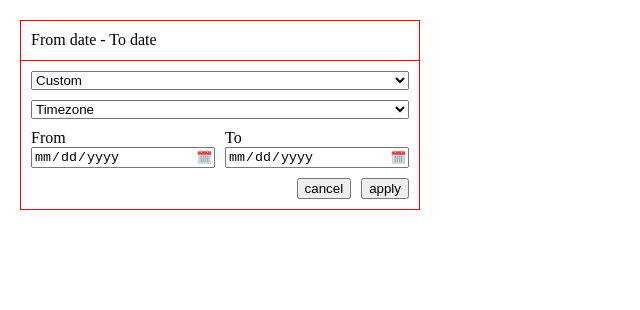
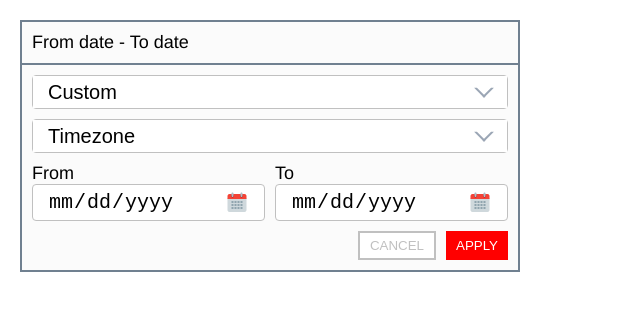
Before and after one commit to Fribolt/date-range-picker, a plain HTML site: page index.html in a window 1280 px wide. Shown: the whole page, without its empty margins (0-640 px from the left). Drawn offline with Linux system fonts and the light colour scheme.

Commit message:
added style

```diff
--- a/index.html
+++ b/index.html
@@ -12,6 +12,7 @@
     <p class="date-period">From date - To date</p>
 
     <div class="date-picker-container">
+        <div class="select-container">
             <select id="static-date-range" class="static-date-range">
                 <option value="custom">Custom</option>
                 <option value="today">Today</option>
@@ -20,25 +21,28 @@
                 <option value="last30Days">Last 30 days</option>
                 <option value="last90Days">Last 90 days</option>
             </select>
+        </div>
 
+        <div class="select-container">
             <select class="timezone">
                 <option>Timezone</option>
             </select>
+        </div>
 
         <div class="select-date-range">
-            <div>
-                <label for="from-date">From</label>
-                <input type="date" id="from-date">
+            <div class="input-container">
+                <label  for="from-date">From</label>
+                <input  type="date" id="from-date">
             </div>
 
-            <div>
+            <div class="input-container">
                 <label for="to-date">To</label>
                 <input type="date" id="to-date">
             </div>
         </div>
         <div class="buttons">
-            <button class="cancel">cancel</button>
-            <button class="apply">apply</button>
+            <button class="button cancel">cancel</button>
+            <button class="button apply">apply</button>
         </div>
     </div>
 </div>
--- a/main.js
+++ b/main.js
@@ -1,9 +1,9 @@
 let selectedDate = null;
+const dateNow = new Date();
 const selectDateRangeElement = document.querySelector('#static-date-range');
 const datePeriodElement = document.querySelector('.date-period');
 const fromDateSelect = document.querySelector('#from-date');
 const toDateSelect = document.querySelector('#to-date');
-const dateNow = new Date();
 const dateRangePeriod = {
     'custom': 0,
     'today': 0,
@@ -75,9 +75,10 @@ const setDate = (date, message) => date ? new Date(date) : `${message} date`;
 const updateInputs = () => {
     showSelectedDate();
     selectDateRangeElement.value = 'custom';
-    setDiapason();
 };
 
 selectDateRangeElement.onchange = () => showDateRange(selectDateRangeElement.value);
-fromDateSelect.onchange = () => updateInputs();
-toDateSelect.onchange = () => updateInputs();
+fromDateSelect.onchange  = () => updateInputs();
+fromDateSelect.onblur  = () => setDiapason();
+toDateSelect.onchange  = () => updateInputs();
+toDateSelect.onblur  = () => setDiapason();
--- a/styles.scss
+++ b/styles.scss
@@ -1,5 +1,7 @@
 body {
   margin: 0;
+  padding: 20px 0 0 20px;
+  font: normal 18px Helvetica, Arial;
 }
 
 * {
@@ -7,18 +9,58 @@ body {
 }
 
 .date-range-picker {
-  max-width: 400px;
   display: flex;
   flex-direction: column;
-  margin: 20px;
-  border: 1px solid red;
-}
+  max-width: 500px;
+  width: 100%;
+  border: 2px solid slategray;
+  background-color: #fbfbfb;
 
   .date-period {
     min-height: 40px;
     margin: 0;
     padding: 10px;
-  border-bottom: 1px solid red;
+    border-bottom: 2px solid slategray;
+  }
+
+  input,
+  .select-container {
+    border-radius: 4px;
+    border: solid silver 1px;
+  }
+
+  input,
+  select {
+    width: 100%;
+    padding: 5px 15px;
+    font-size: 20px;
+    background-color: #FFFFFF;
+  }
+
+  .select-container {
+    position: relative;
+
+    &:after {
+      content: '';
+      position: absolute;
+      display: block;
+      top: 50%;
+      right: 16px;
+      width: 10px;
+      height: 10px;
+      border-style: solid;
+      border-width: 2px;
+      border-color: #9BA6B5 transparent  transparent #9BA6B5;
+      transform: translateY(-80%) rotate(-135deg);
+    }
+  }
+
+  select {
+    border: none;
+    -webkit-appearance: none;
+    -moz-appearance: none;
+    appearance: none;
+  }
 }
 
 .date-picker-container {
@@ -34,23 +76,11 @@ body {
 .select-date-range {
   display: flex;
 
-  div {
-    label {
-      display: block;
-    }
+  .input-container {
+    flex: 1;
 
-    input {
-      width: 100%;
-    }
-  }
-
-  > * {
-    flex: 1;
-  }
-
-  > :not(:last-child) {
+    &:first-child {
       margin-right: 10px;
-  }
     }
 
     input[type="date"] {
@@ -64,6 +94,8 @@ input[type="date"] {
         background-size: 100%;
       }
     }
+  }
+}
 
 .buttons {
   display: flex;
@@ -73,3 +105,29 @@ input[type="date"] {
     margin-left: 10px;
   }
 }
+
+.button {
+  padding: 5px 10px;
+  text-transform: uppercase;
+  background-color: #fff;
+  outline: none;
+
+  &.cancel {
+    border: 2px solid silver;
+    color: silver;
+
+    &:hover {
+      background-color: #EDEEEF;
+    }
+  }
+
+  &.apply {
+    border: none;
+    color: #fff;
+    background-color: red;
+
+    &:hover {
+      background-color: #FF687C;
+    }
+  }
+}
```
Also changed, not shown: styles.css, 1 other file. Lines whose indentation alone changed are shown as unchanged.
